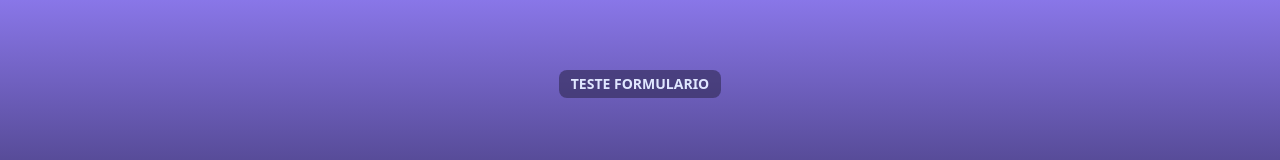
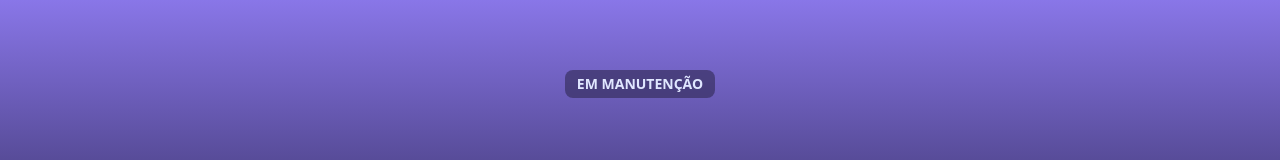
Before and after one commit to jaquesousadev/templatecartaoadsa, a Next.js app: page / in a window 1280 px wide. Shown: the part 5840-6000 px from the top of the page. Built offline with nearby package versions, Linux system fonts and the light colour scheme.

Commit message:
ALTERAÇÃO FRASE

```diff
--- a/components/Teste.js
+++ b/components/Teste.js
@@ -9,7 +9,7 @@
           <div className="transition duration-500 ease-in-out transform scale-100 translate-x-0 translate-y-0 opacity-100">
             <div className="space-y-5 md:text-center">
               <div className="inline-block rounded-lg bg-[#302953] bg-opacity-60 px-3 py-1 text-sm font-semibold text-indigo-100 hover:cursor-pointer hover:bg-opacity-40">
-                TESTE FORMULARIO
+                EM MANUTENÇÃO
               </div>
             </div>
           </div>
```
